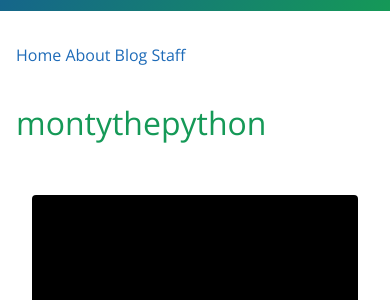
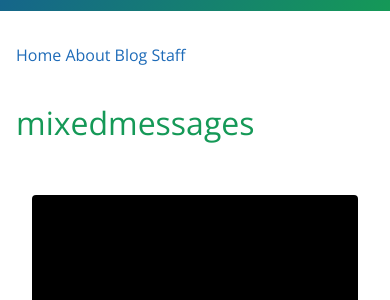
Before and after one commit to montythepython/mixedmessages, a Jekyll site: the page built from index.html, in a window 390 px wide. Shown: the part 191-491 px from the top of the page. Built offline with Jekyll 4.4.1, drawn with Linux system fonts in a browser that asks for light colours; the repository's description, which GitHub fills in, is left out; some of the changed lines change nothing that is shown.

Commit message:
added script to index.html. Working with sample function

```diff
--- a/_sass/jekyll-theme-cayman.scss
+++ b/_sass/jekyll-theme-cayman.scss
@@ -402,7 +402,7 @@
    display: inline-block;
  }
 
- #terminalReslutsCont{
+ #terminalResultsCont{
   width:100%;
   height: 400px;
   padding: 12px;
@@ -416,12 +416,12 @@
  }
 
 
- #terminalReslutsCont a{
+ #terminalResultsCont a{
    color: rgba(255,255,255,0.9);
    text-decoration: none;
  }
 
- #terminalReslutsCont a:hover{
+ #terminalResultsCont a:hover{
    text-decoration: underline;
  }
 
@@ -475,7 +475,7 @@
 
  @media screen and (max-width: 1000px){
 
-   #terminalReslutsCont{
+   #terminalResultsCont{
      height: 100px;
    }
 
--- /dev/null
+++ b/assets/js/script.js
@@ -0,0 +1,61 @@
+document.addEventListener('DOMContentLoaded', function() {
+
+  document.getElementsByTagName('form')[0].onsubmit = function(evt) {
+    evt.preventDefault(); // Preventing the form from submitting
+    checkWord(); // Do your magic and check the entered word/sentence
+    window.scrollTo(0,150);
+  }
+
+  const checkWord = () => {
+    try {
+      let textInputValue = document.getElementById('terminalTextInput').value.trim(); //get the text from the text input to a variable
+      let textInputValueLowerCase = textInputValue.toLowerCase(); //get the lower case of the string
+   console.log(textInputValueLowerCase);
+      if (textInputValue != ""){ //checking if text was entered
+        addTextToResults("<p class='userEnteredText'>> " + textInputValue + "</p>");
+        if (textInputValueLowerCase.substr(0,5) == "open ") { //if the first 5 characters = open + space
+          openLinkInNewWindow('http://' + textInputValueLowerCase.substr(5) + ".com");
+          addTextToResults("<i>The URL " + "<b>" + textInputValue.substr(5) + ".com</b>" + " should be opened now.</i>");
+        } else if (textInputValueLowerCase.substr(0,8) == "youtube ") {
+          openLinkInNewWindow('https://www.youtube.com/results?search_query=' + textInputValueLowerCase.substr(8));
+          addTextToResults("<i>I've searched on YouTube for " + "<b>" + textInputValue.substr(8) + "</b>" + " it should be opened now.</i>");
+        } else if (textInputValueLowerCase.substr(0,7) == "google ") {
+          openLinkInNewWindow('https://www.google.com/search?q=' + textInputValueLowerCase.substr(7));
+          addTextToResults("<i>I've searched on Google for " + "<b>" + textInputValue.substr(7) + "</b>" + " it should be opened now.</i>");
+        } else if (textInputValueLowerCase.substr(0,5) == "wiki "){
+          openLinkInNewWindow('https://wikipedia.org/w/index.php?search=' + textInputValueLowerCase.substr(5));
+          addTextToResults("<i>I've searched on Wikipedia for " + "<b>" + textInputValue.substr(5) + "</b>" + " it should be opened now.</i>");
+        } else{
+          clearInput();
+        }
+      };
+    } catch (e) {
+      console.error('script yielded an error: ' + e);
+      console.log(e);
+    };
+  };
+
+  // Add text to the results div
+  const addTextToResults = (textToAdd) => {
+    document.getElementById('terminalResultsCont').innerHTML += "<p>" + textToAdd + "</p>";
+    scrollToBottomOfResults();
+  };
+
+  // Scroll to the bottom of the results div
+  const scrollToBottomOfResults = () => {
+    let terminalResultsDiv = document.getElementById('terminalResultsCont');
+    terminalResultsDiv.scrollTop = terminalResultsDiv.scrollHeight;
+  }
+
+  // Opening links in a new window
+  const openLinkInNewWindow = (linkToOpen) => {
+    window.open(linkToOpen, '_blank');
+    clearInput();
+  };
+
+  // Clear text input
+  const clearInput = () => {
+    document.getElementById('terminalTextInput').value = "";
+  };
+
+})
--- a/index.html
+++ b/index.html
@@ -2,13 +2,14 @@
 title: Monty The Python
 ---
 
-<h1>{{ "MontyThePython" | downcase }}</h1>
+<h1>{{ "MixedMessages" | downcase }}</h1>
 <div class="main-content">
   <div class="terminalCont">
-    <div id="terminalReslutsCont">
+    <div id="terminalResultsCont">
     </div>
     <form>
       <input id="terminalTextInput" type="text" placeholder="Try typing hi or help..." autocomplete="off">
     </form>
   </div>
 </div>
+<script  src="{{ base.url | prepend: site.url }}/assets/js/script.js"></script>
```
